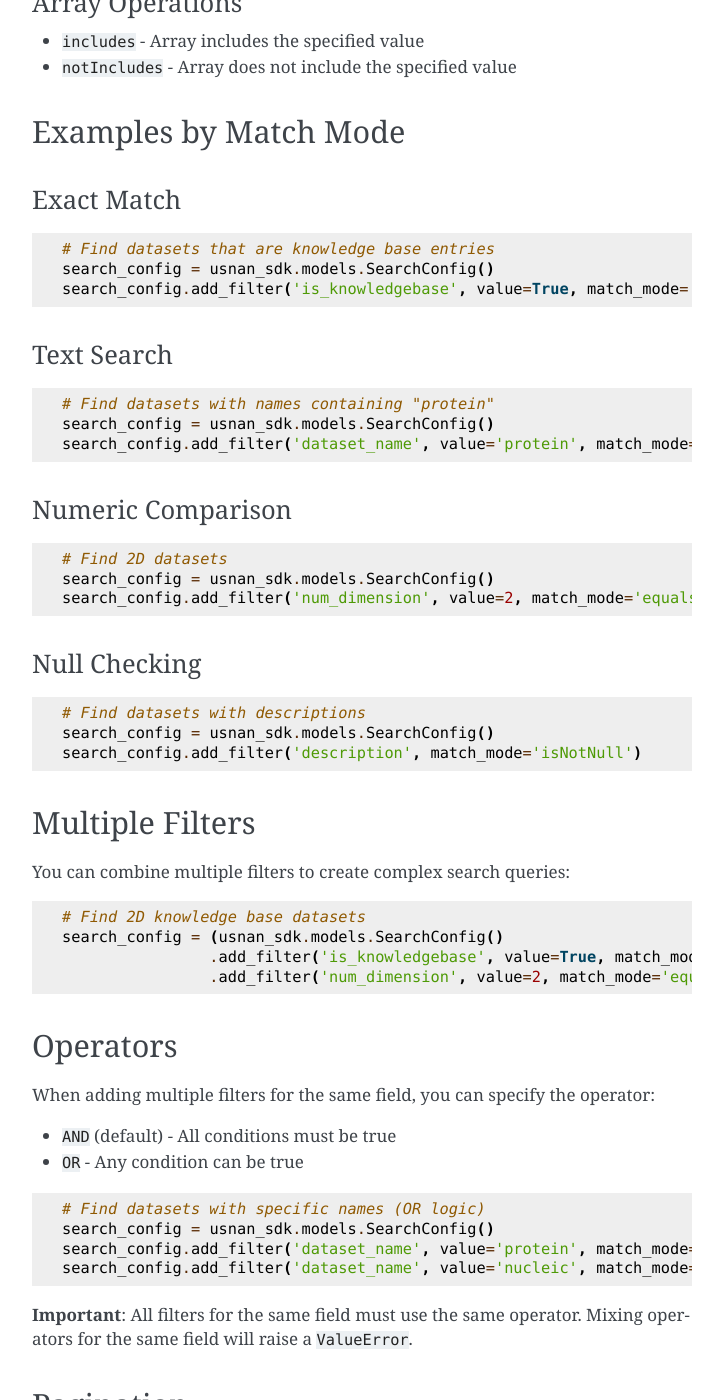
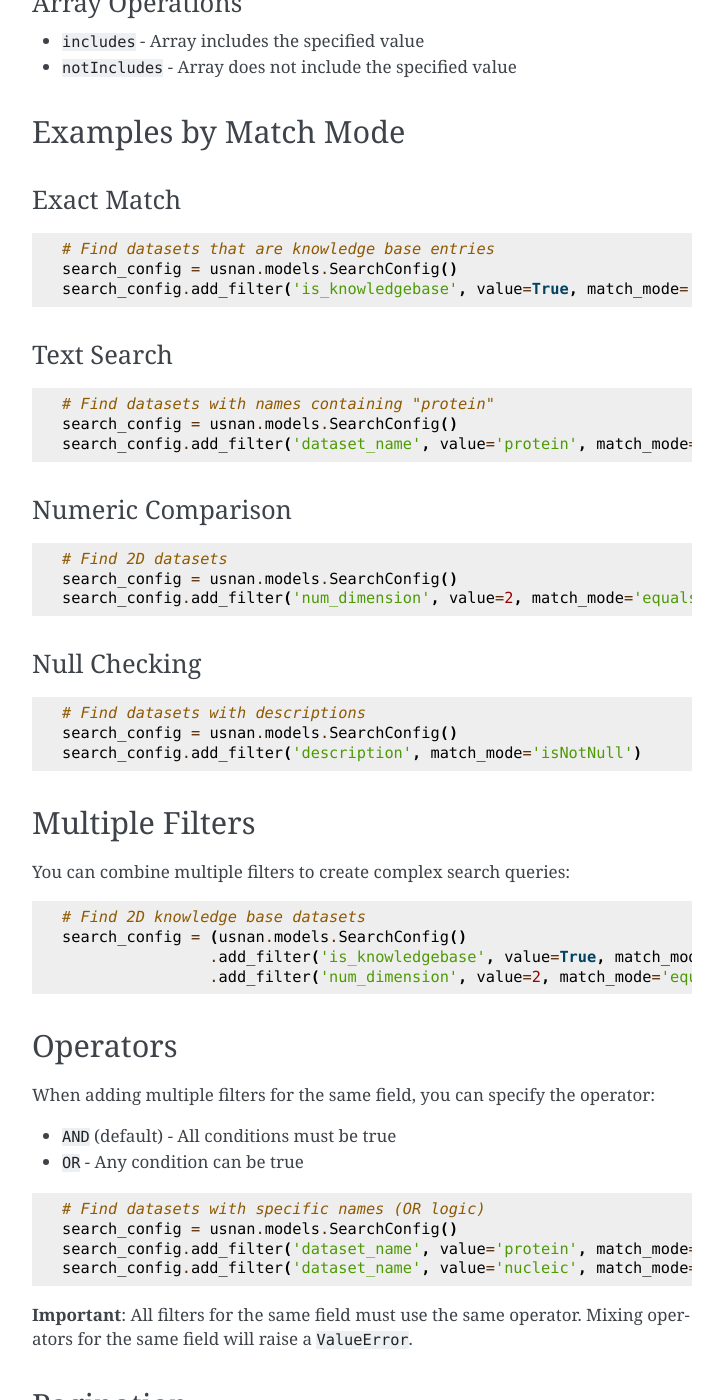
Before and after one commit to NanNMR/PythonSDK, a Sphinx documentation site: the page built from source/filters.rst, in a window 1280 px wide and 1400 px high, scrolled down 2135 px. Shown: the whole window, without its empty margins (388-1111 px from the left). Built offline with Sphinx 7.4.7, drawn with Linux system fonts in a browser that asks for light colours; some of the changed text lies outside the part shown.

Commit message:
Update documentation to reflect usnan_sdk -> usnan renaming.

```diff
--- a/source/filters.rst
+++ b/source/filters.rst
@@ -15,12 +15,12 @@ To search for datasets, create a ``SearchConfig`` object and add filters:
 
 .. code-block:: python
 
-    import usnan_sdk
+    import usnan
 
-    client = usnan_sdk.USNANClient()
+    client = usnan.USNANClient()
 
     # Create a search configuration
-    search_config = usnan_sdk.models.SearchConfig()
+    search_config = usnan.models.SearchConfig()
 
     # Add a filter
     search_config.add_filter('is_knowledgebase', value=True, match_mode='equals')
@@ -45,7 +45,7 @@ The ``SearchConfig`` class accepts the following parameters:
 .. code-block:: python
 
     # Configure pagination and sorting
-    search_config = usnan_sdk.models.SearchConfig(
+    search_config = usnan.models.SearchConfig(
         records=50,
         offset=0,
         sort_order='DESC',
@@ -109,7 +109,7 @@ Exact Match
 .. code-block:: python
 
     # Find datasets that are knowledge base entries
-    search_config = usnan_sdk.models.SearchConfig()
+    search_config = usnan.models.SearchConfig()
     search_config.add_filter('is_knowledgebase', value=True, match_mode='equals')
 
 Text Search
@@ -118,7 +118,7 @@ Text Search
 .. code-block:: python
 
     # Find datasets with names containing "protein"
-    search_config = usnan_sdk.models.SearchConfig()
+    search_config = usnan.models.SearchConfig()
     search_config.add_filter('dataset_name', value='protein', match_mode='contains')
 
 Numeric Comparison
@@ -127,7 +127,7 @@ Numeric Comparison
 .. code-block:: python
 
     # Find 2D datasets
-    search_config = usnan_sdk.models.SearchConfig()
+    search_config = usnan.models.SearchConfig()
     search_config.add_filter('num_dimension', value=2, match_mode='equals')
 
 Null Checking
@@ -136,7 +136,7 @@ Null Checking
 .. code-block:: python
 
     # Find datasets with descriptions
-    search_config = usnan_sdk.models.SearchConfig()
+    search_config = usnan.models.SearchConfig()
     search_config.add_filter('description', match_mode='isNotNull')
 
 Multiple Filters
@@ -147,7 +147,7 @@ You can combine multiple filters to create complex search queries:
 .. code-block:: python
 
     # Find 2D knowledge base datasets
-    search_config = (usnan_sdk.models.SearchConfig()
+    search_config = (usnan.models.SearchConfig()
                     .add_filter('is_knowledgebase', value=True, match_mode='equals')
                     .add_filter('num_dimension', value=2, match_mode='equals'))
 
@@ -162,7 +162,7 @@ When adding multiple filters for the same field, you can specify the operator:
 .. code-block:: python
 
     # Find datasets with specific names (OR logic)
-    search_config = usnan_sdk.models.SearchConfig()
+    search_config = usnan.models.SearchConfig()
     search_config.add_filter('dataset_name', value='protein', match_mode='contains', operator='OR')
     search_config.add_filter('dataset_name', value='nucleic', match_mode='contains', operator='OR')
 
@@ -175,7 +175,7 @@ The search results are returned as a generator that automatically handles pagina
 
 .. code-block:: python
 
-    search_config = usnan_sdk.models.SearchConfig(records=25)
+    search_config = usnan.models.SearchConfig(records=25)
     results = client.datasets.search(search_config)
 
     count = 0
@@ -196,7 +196,7 @@ You can clone a search configuration to create variations:
 .. code-block:: python
 
     # Base configuration
-    base_config = usnan_sdk.models.SearchConfig()
+    base_config = usnan.models.SearchConfig()
     base_config.add_filter('is_knowledgebase', value=True, match_mode='equals')
 
     # Clone and modify
@@ -214,7 +214,7 @@ Invalid Filter Names
 .. code-block:: python
 
     try:
-        search_config = usnan_sdk.models.SearchConfig()
+        search_config = usnan.models.SearchConfig()
         search_config.add_filter('invalid_field_name', value=True, match_mode='equals')
         results = client.datasets.search(search_config)
         next(results)  # Error occurs when executing the search
@@ -227,7 +227,7 @@ Mixed Operators
 .. code-block:: python
 
     try:
-        search_config = usnan_sdk.models.SearchConfig()
+        search_config = usnan.models.SearchConfig()
         search_config.add_filter('field', value='value1', operator='OR')
         search_config.add_filter('field', value='value2', operator='AND')  # Error!
     except ValueError as e:
@@ -239,7 +239,7 @@ Invalid Dataset IDs
 .. code-block:: python
 
     try:
-        client = usnan_sdk.USNANClient()
+        client = usnan.USNANClient()
         dataset = client.datasets.get("invalid_id")  # Should be integer
     except TypeError as e:
         print(f"Invalid ID type: {e}")
@@ -256,13 +256,13 @@ Here's a comprehensive example showing various filtering techniques:
 
 .. code-block:: python
 
-    import usnan_sdk
+    import usnan
 
     def search_datasets():
-        client = usnan_sdk.USNANClient()
+        client = usnan.USNANClient()
 
         # Create a complex search
-        search_config = (usnan_sdk.models.SearchConfig(records=50)
+        search_config = (usnan.models.SearchConfig(records=50)
                         .add_filter('is_knowledgebase', value=True, match_mode='equals')
                         .add_filter('num_dimension', value=2, match_mode='equals'))
 
--- a/source/quickstart.rst
+++ b/source/quickstart.rst
@@ -34,7 +34,7 @@ Search for a knowledgebase dataset with 3 dimensions:
 
 .. code-block:: python
 
-   search_config = (usnan_sdk.models.SearchConfig()
+   search_config = (usnan.models.SearchConfig()
                         .add_filter('is_knowledgebase', value=True, match_mode='equals')
                         .add_filter('num_dimension', value=3, match_mode='equals'))
    results = client.datasets.search(search_config)
```
Also changed, not shown: source/api.rst (+4 -4 lines), source/dataclasses.rst (+6 -6 lines).
